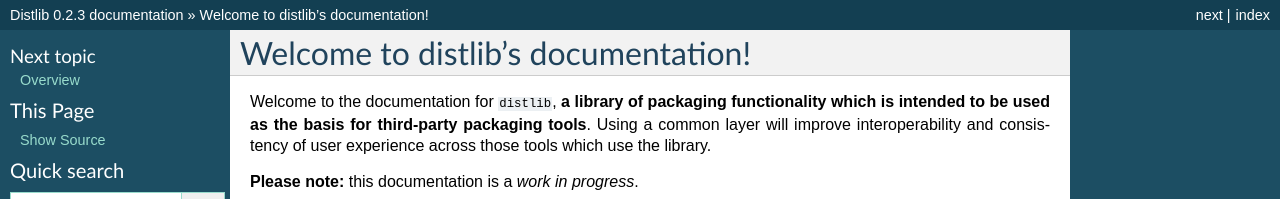
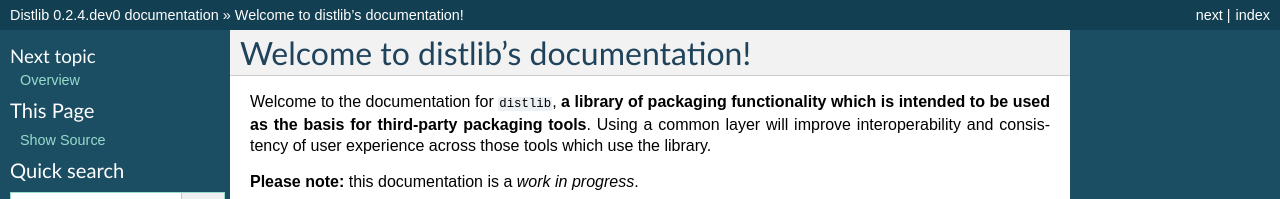
Before and after one commit to pypa/distlib, a Sphinx documentation site: the page built from docs/index.rst, in a window 1280 px wide and 900 px high. Shown: the top 199 px of the window. Built offline with Sphinx 7.4.7, drawn with Linux system fonts in a browser that asks for light colours; formulas are drawn with MathJax 3; comment, search, counter and statistics services are not loaded; some of the changed text lies outside the part shown.

Commit message:
Bumped version.

```diff
--- a/distlib/__init__.py
+++ b/distlib/__init__.py
@@ -6,7 +6,7 @@
 #
 import logging
 
-__version__ = '0.2.3'
+__version__ = '0.2.4.dev0'
 
 class DistlibException(Exception):
     pass
--- a/docs/conf.py
+++ b/docs/conf.py
@@ -50,7 +50,7 @@
 # The short X.Y version.
 version = '0.2'
 # The full version, including alpha/beta/rc tags.
-release = '0.2.3'
+release = '0.2.4.dev0'
 
 # The language for content autogenerated by Sphinx. Refer to documentation
 # for a list of supported languages.
```
